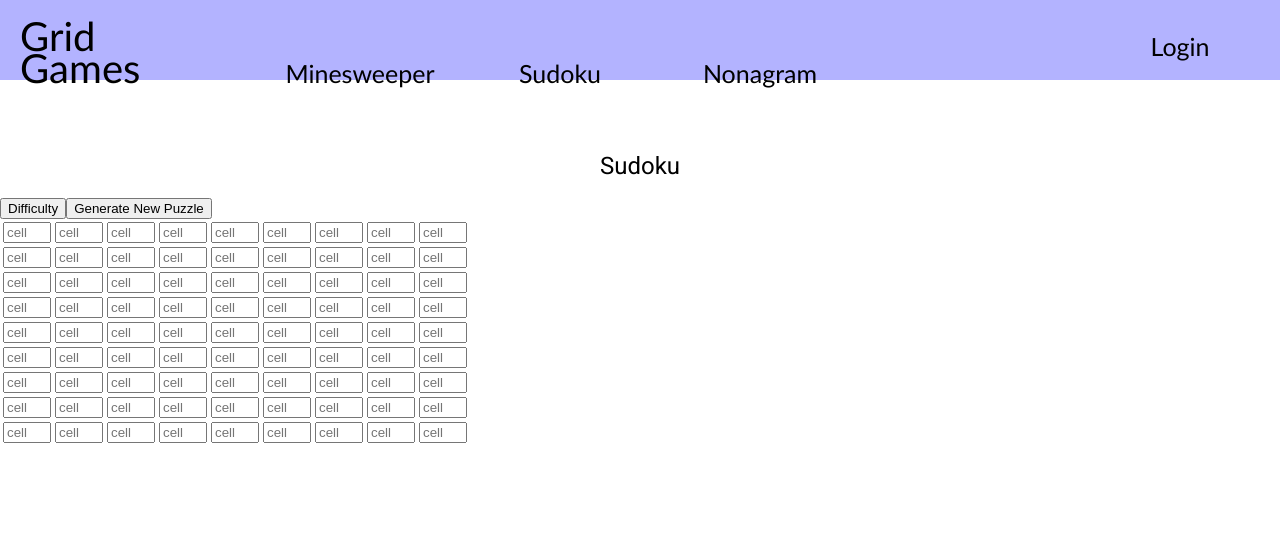
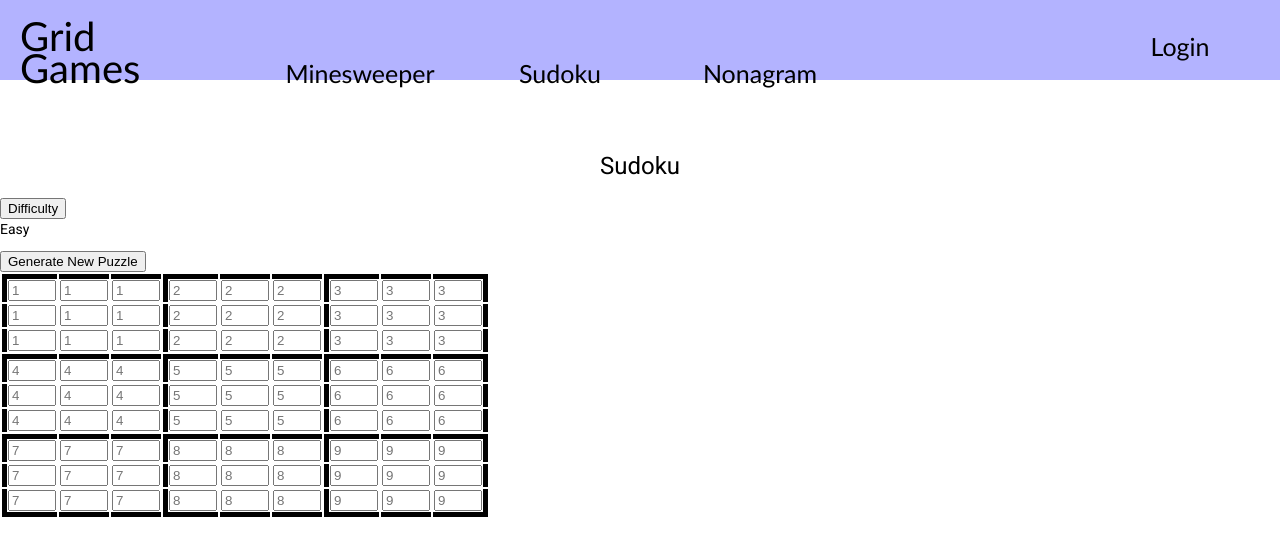
Before and after one commit to MyaDavis5753/Team-Software-Project-K, an Angular app: page /sudoku in a window 1280 px wide. Both pictures are taken after a click on the button "Generate New Puzzle". Shown: the top 556 px of the page. Built offline with nearby package versions, Linux system fonts and the light colour scheme.

Commit message:
More Sudoku Work
made the Sudoku game look like a Sudoku grid(mostly)
Set up generate Puzzle to temporarilly give the box number for
it's location.

```diff
--- a/src/app/sudoku/sudoku.component.css
+++ b/src/app/sudoku/sudoku.component.css
@@ -10,6 +10,19 @@
     margin: 0px;
 }
 
+.rowThickBorder{
+    border-top: 5px solid black;
+}
+.colThickBorder{
+    border-left: 5px solid black;
+}
+.endRow{
+    border-bottom: 5px solid black;
+}
+.endCol{
+    border-right: 5px solid black;
+}
+
 mat-grid-tile{
         background: lightblue;
         border: solid 2px #000;
--- a/src/app/sudoku/sudoku.component.html
+++ b/src/app/sudoku/sudoku.component.html
@@ -9,14 +9,14 @@
     <table style="float: left" id='game' *ngIf="squares">
         <tbody>
             <tr *ngFor="let row of squares; let r = index">
-                <td *ngFor="let cell of row; let c = index">
+                <td *ngFor="let cell of row; let c = index" class="{{r % 3 == 0 ? 'rowThickBorder' : ''}} {{c%3==0?'colThickBorder':''}} {{r%8 ==0&&r!=0?'endRow':''}} {{c%8==0&&c!=0?'endCol':''}}">
                     <input
                         type="number"
                         onkeypress="if(this.value.length>=1) return false"
                         oninput="if(value>9||value<1&&value!='') alert('invalid entry')"
                         min="1"
                         max="9"
-                        placeholder="cell"
+                        placeholder={{cell}}
                     />
                     <!--
                         How to get rid of e input?
--- a/src/app/sudoku/sudoku.component.ts
+++ b/src/app/sudoku/sudoku.component.ts
@@ -18,7 +18,7 @@ export class SudokuComponent implements OnInit {
   constructor() { }
 
   ngOnInit(): void {
-    this.difficulty=0;
+    this.difficulty=1;
   }
   setDifficulty(){
     this.difficulty=this.difficulty+1;
@@ -26,44 +26,51 @@ export class SudokuComponent implements OnInit {
       this.difficulty=1;
     }
   }
+   BoxNumberDeterminer(i: number,j:number){
+      var boxnum;
+      if(i<3){boxnum=Math.ceil((j+1)/3)}
+      else if(i<6){boxnum=Math.ceil((j+1)/3)+3}
+      else(boxnum=Math.ceil((j+1)/3)+6)
+      return boxnum;
+    }
 
   generatePuzzle(difficulty: number){
 
-  this.solution=[
+  this.squares=[
     [],[],[],
     [],[],[],
     [],[],[],
   ]
 
-  //Temp file to fill in the genrated squares so I know that
-  //this kinda works.
+  /*Temp file to fill in the genrated squares so I know that
+  this kinda works.
+  */
     this.width = 9;
     this.height = 9;
     this.squares = [];
     for (var i: number = 0; i < this.height; i++) {
       this.squares[i] = [];
       for (var j: number = 0;  j < this.width; j++) {
-        this.squares[i][j] = j+i;
-      }
+        this.squares[i][j] = this.BoxNumberDeterminer(i,j);
       }
     }
     /*
   var validEntryC = new Array(9)//confirms a valid entry for the collums
   var validEntryB = new Array(9).fill(false)//confirms a valid entry for the box
   var newI=true;
-    for(var j=0; j<9;){
-      for (var i=0; i<9;){
+    for(var i=0; i<9;){
+      for (var j=0; j<9;){
         if(newI){
           newI=false;
-          this.BoxChecker(this.BoxCheckerDeterminer(i,j),validEntryB)//mark invalid every number already in box
+          this.BoxChecker(this.BoxNumberDeterminer(i,j),validEntryB)//mark invalid every number already in box
           this.ColChecker(validEntryC,i,j,validEntryB)//mark invalid every number in collumn, saving those numbers, in case of box and column overlap
         }
         var n=Math.floor(Math.random()*9+1);
         if(validEntryB[n]==false){
-          this.solution[j][i]==n
+          this.squares[i][j]==n
           validEntryB[n]=true
           this.ColRemover(validEntryC,validEntryB)
-          i++
+          j++
           newI=true
         }
       }
@@ -72,33 +79,35 @@ export class SudokuComponent implements OnInit {
       }
       j++;
     }
-    this.width=9;
-    this.height=9;
-
+    */
   }
-  BoxCheckerDeterminer(i: number,j:number){
-    var boxnum;
-    if(j<3){boxnum=Math.ceil(i+1/3)}
-    else if(j<6){boxnum=Math.ceil(i+1/3)+3}
-    else(boxnum=Math.ceil(i+1/3)+6)
-    return boxnum;
+    BoxChecker(boxnum:number,B:Array<boolean>){
+      var vert=0;
+      var horz=0;
+      if(boxnum<=3){vert=2}
+      else if(boxnum<=6){vert=5}
+      else{vert=8}
+      if(boxnum%3==1){horz=2}
+      if(boxnum%3==2){horz=5}
+      if(boxnum%3==0){horz=8}
+      var i=0;
+      var j=horz;
+      while(j>vert-3){
+        if(this.squares[j][horz-i]>0){
+          B[this.squares[j][horz-i]]=true;
         }
-  BoxChecker(boxnum:number,B:Array<Boolean>){
-    var v=(boxnum-1)%3+2//(boxnum%3)(if boxnum%3=0; change to 3)
-    var h=3*(boxnum%3)-1
-    if(h==-1)h=8
-    var i=0;var j=h
-    while(i<3){
-      if(this.solution[v-i][j]>0){B[this.solution[v-1][j]]=true}
+        i++;
+        if(i==3){
           j--;
-      if(j=h-3){i--;j=h;}
+          i=0;
+        }
       }
     }
     ColChecker(C: Array<number>,i:number,j:number,B:Array<boolean>){
       var k=0;
       while(j>=0){
-      C[k]=this.solution[j][i]
-      B[this.solution[j][i]]=true
+        C[k]=this.squares[j][i]
+        B[this.squares[j][i]]=true
         j--;k++
       }
     }
@@ -109,7 +118,8 @@ export class SudokuComponent implements OnInit {
         k++
       }
     }
-  Above is code that I ctually wrote bassed on the pseudocode blow
+  /*
+  Above is code that I actually wrote bassed on the pseudocode blow
   the above is the true code for generating a puzzle, to be tested once I can
   see the base numbers in the grid.
   /*
@@ -118,61 +128,13 @@ How Sudoku Works
   1 2 3
   4 5 6
   7 8 9
-Make the puzzle(This took way to long to write out, but I think I got it all)
-  9x9 Array of ints(A)(set all to -1 on init)
-  9 Array of bools(B)(starting all false)
-  9 Array of Col ints C, and counter k
-  newI=true;
-  puzzleMaker(
-    For int j=0; j<9
-      for int i=0; i<9{
-        if(newI){
-          newI=false;
-          if(i%3==0)(BoxChecker(BoxCheckerDeterminer(i,j),A,B))
-          ColChecker(A,i,j,B)
+
+    this.width=9;
+    this.height=9;
+
   }
-        n=rand num(1-9);
-        if(B[n]==false){
-          A[j][i]==n
-          B[n]=true
-          ColRemover(A,i,j,B)
-          i++
-          newI=true
-        }
-      }
-      B resets to all false;
-      j++;
-    }
-  )
-  BoxCheckerDeterminer(i,j){
-    if(j<3){boxnum=ceil(i/3)}
-    else if(j<6){boxnum=ceil(i/3)+3}
-    else(boxnum=ceil(i/3)+6)
-  }
-  boxConflictChecker(needs box number,A,B)(
-    v=(boxnum-1)%3+2(boxnum%3)(if boxnum%3=0; change to 3)
-    h=3*(boxnum%3)-1
-    if(h==-1)h=8
-    i=0;j=h
-    while(i<3){
-      if(A[v-i][j]>0){B[A[v-1][j]]=true}
-      j--;
-      if(j=h-3){i--;j=h;}
-    }
-  )
-  ColChecker(A,i,j,B){
-    while(j>=0){
-      C[k]=A[j][i]
-      B[A[j][i]]=true
-      j--;k++
-    }
-  }
-  ColRemover(A,B){
-    while(k>=0){
-      B[C[k]}=false
-      j--;k++
-    }
-  }
+
+
 
  Now with the puzzle made in Array A, transfer it to a subset of boxes(I'm not writeing this out on Thurs as I'm doing this)
  Bassically every "isCorrect" turns into whatever the coresponding spot holds in the Array
```
Lines whose indentation alone changed are shown as unchanged.
